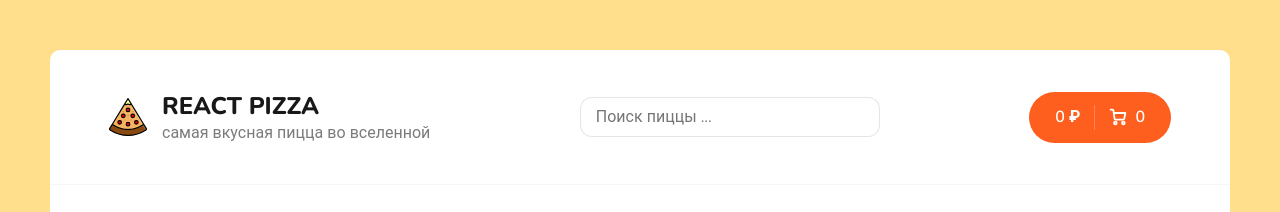
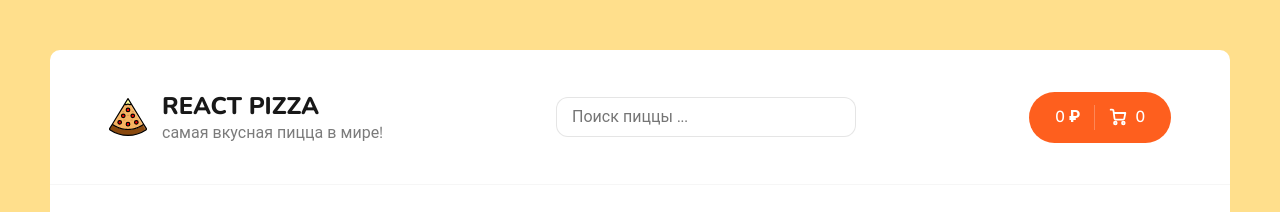
Before and after one commit to aleksa-sokolov/pizzas, a React (Create React App) app: page / in a window 1280 px wide. Shown: the top 212 px of the page. Built offline with nearby package versions, Linux system fonts and the light colour scheme; no server answers.

Commit message:
change word in Header

```diff
--- a/src/components/Header.jsx
+++ b/src/components/Header.jsx
@@ -17,7 +17,7 @@ const Header = () => {
                         <img width="38" src={logo} alt="Pizza logo"/>
                         <div>
                             <h1>React Pizza</h1>
-                            <p>самая вкусная пицца во вселенной</p>
+                            <p>самая вкусная пицца в мире!</p>
                         </div>
                     </div>
                 </Link>
```
